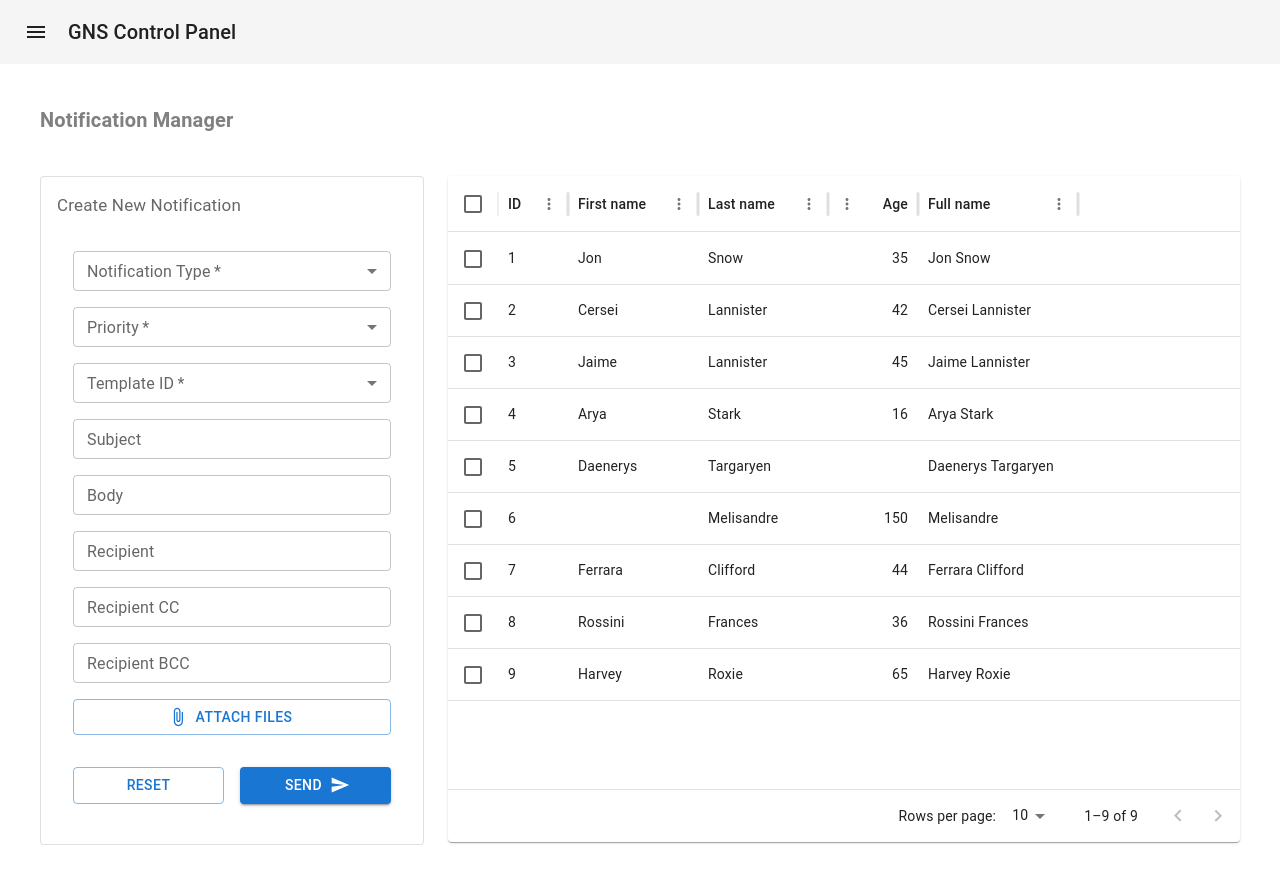
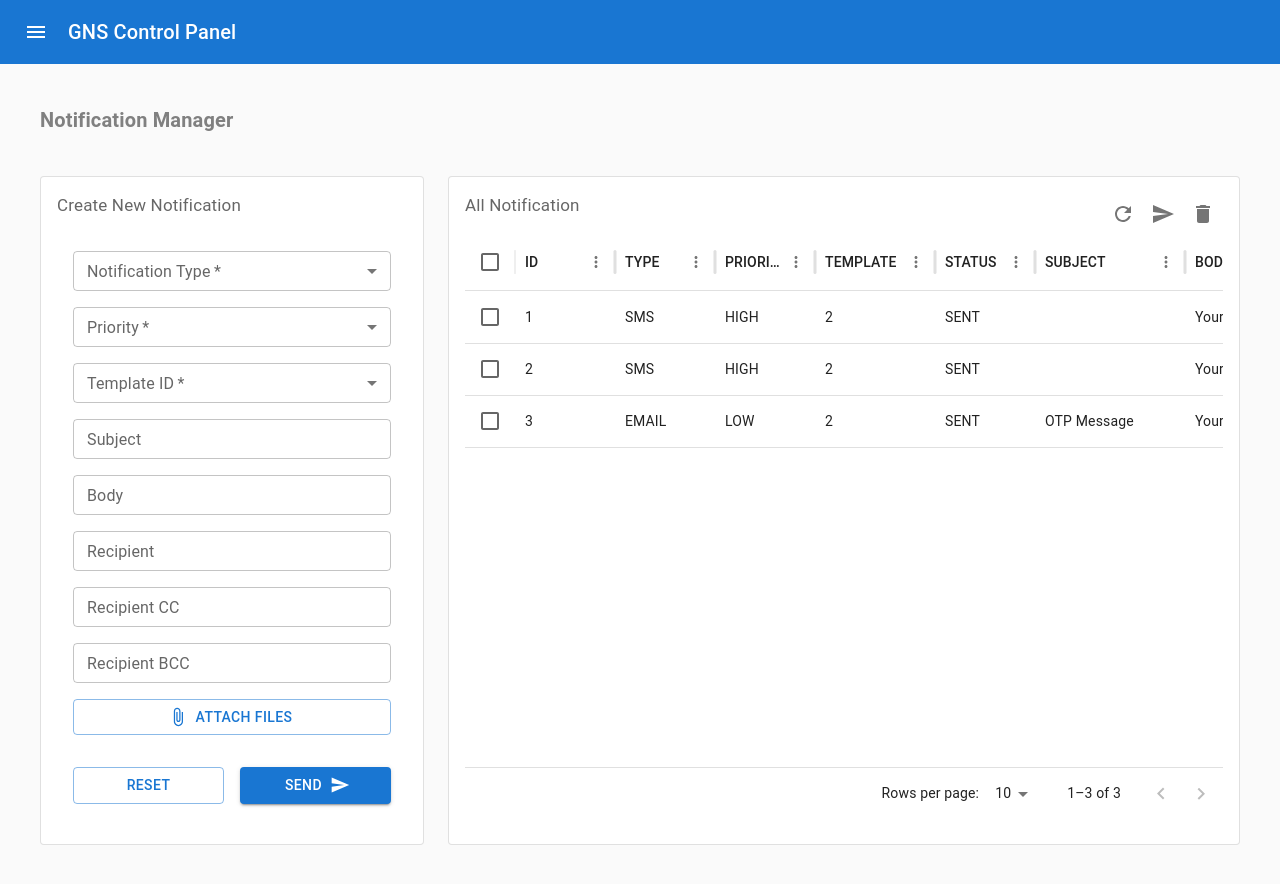
Before and after one commit to Ruvindu/gns_webapp, a React (Create React App) app: page /NotificationManager in a window 1280 px wide. Built offline with nearby package versions, Linux system fonts and the light colour scheme.

Commit message:
Notification manager ui

```diff
--- a/src/App.js
+++ b/src/App.js
@@ -1,6 +1,4 @@
-// App.js
-import React from 'react';
-import Paper from "@mui/material/Paper";
+import React, { useEffect } from 'react';
 import Sidebar from './components/header/Sidebar';
 import { BrowserRouter, Routes, Route } from 'react-router-dom';
 import DashBoard from './components/pages/Dashboard';
@@ -9,26 +7,39 @@ import Settings from './components/pages/Settings';
 import Cache from './components/pages/Cache';
 import Templates from './components/pages/Templates';
 import PageNotFound from './components/pages/PageNotFound';
-
-
+import { ThemeProvider, createTheme } from '@mui/material/styles';
 
 function App() {
+  useEffect(() => {
+    document.body.style.backgroundColor = '#fafafa'; // Set the desired background color here
+
+    return () => {
+      document.body.style.backgroundColor = '';
+    };
+  }, []);
+
+  const theme = createTheme({
+    palette: {
+      primary: {
+        main: '#1976d2', // Set your desired primary color here
+      },
+    },
+  });
+
   return (
-
-    // <Paper>
+    <ThemeProvider theme={theme}>
       <BrowserRouter>
-      <Sidebar />
+        <Sidebar />
         <Routes>
-          <Route path="/" element={<DashBoard />}></Route>
-          <Route path="/NotificationManager" element={<NotificationManager />}></Route>
-          <Route path="/Templates" element={<Templates />}></Route>
-          <Route path="/Cache" element={<Cache />}></Route>
-          <Route path="/Settings" element={<Settings />}></Route>
-          <Route path="*" element={<PageNotFound />}></Route>
+          <Route path="/" element={<DashBoard />} />
+          <Route path="/NotificationManager" element={<NotificationManager />} />
+          <Route path="/Templates" element={<Templates />} />
+          <Route path="/Cache" element={<Cache />} />
+          <Route path="/Settings" element={<Settings />} />
+          <Route path="*" element={<PageNotFound />} />
         </Routes>
       </BrowserRouter>
-    // </Paper>
-
+    </ThemeProvider>
   );
 }
 
--- a/src/components/header/Sidebar.jsx
+++ b/src/components/header/Sidebar.jsx
@@ -98,7 +98,7 @@ const Sidebar = () => {
 
     return (
         <Box sx={{ flexGrow: 1 }}>
-            <AppBar position="static" color="default" elevation={0}>
+            <AppBar position="static" color="primary" elevation={0}>
                 <Toolbar>
                     <IconButton
                         size="large"
--- a/src/components/pages/NotificationManager.jsx
+++ b/src/components/pages/NotificationManager.jsx
@@ -1,9 +1,11 @@
 import React, { useState } from 'react';
-import { Box, Paper, Typography, Card, CardContent, TextField, Button, Chip, MenuItem } from '@mui/material';
+import { Box, Paper, Typography, Card, CardContent, TextField, Button, Chip, MenuItem, IconButton, Stack, Tooltip } from '@mui/material';
 import { DataGrid, GridColDef } from '@mui/x-data-grid';
 import Grid from '@mui/material/Grid2';
 import SendIcon from '@mui/icons-material/Send';
 import AttachFileIcon from '@mui/icons-material/AttachFile';
+import DeleteIcon from '@mui/icons-material/Delete';
+import RefreshIcon from '@mui/icons-material/Refresh';
 
 const NotificationManager = () => {
 
@@ -72,36 +74,43 @@ const NotificationManager = () => {
   /* Notification Table Consts*/
 
   const columns = [
-    { field: 'id', headerName: 'ID', width: 70 },
-    { field: 'firstName', headerName: 'First name', width: 130 },
-    { field: 'lastName', headerName: 'Last name', width: 130 },
-    {
-      field: 'age',
-      headerName: 'Age',
-      type: 'number',
-      width: 90,
-    },
-    {
-      field: 'fullName',
-      headerName: 'Full name',
-      description: 'This column has a value getter and is not sortable.',
-      sortable: false,
-      width: 160,
-      valueGetter: (value, row) => `${row.firstName || ''} ${row.lastName || ''}`,
-    },
+    // { field: 'id', headerName: 'ID', width: 70 },
+    // { field: 'firstName', headerName: 'First name', width: 130 },
+    // { field: 'lastName', headerName: 'Last name', width: 130 },
+    // {
+    //   field: 'age',
+    //   headerName: 'Age',
+    //   type: 'number',
+    //   width: 90,
+    // },
+    // {
+    //   field: 'fullName',
+    //   headerName: 'Full name',
+    //   description: 'This column has a value getter and is not sortable.',
+    //   sortable: false,
+    //   width: 160,
+    //   valueGetter: (value, row) => `${row.firstName || ''} ${row.lastName || ''}`,
+    // },
+
+    { field: 'id', headerName: 'ID', width: 100 },
+    { field: 'type', headerName: 'TYPE', width: 100 },
+    { field: 'priority', headerName: 'PRIORITY', width: 100 },
+    { field: 'template', headerName: 'TEMPLATE', width: 120 },
+    { field: 'status', headerName: 'STATUS', width: 100 },
+    { field: 'subject', headerName: 'SUBJECT', width: 150 },
+    { field: 'body', headerName: 'BODY', width: 200 },
+    { field: 'recipient', headerName: 'RECIPIENT', width: 100 },
+    { field: 'recipientCC', headerName: 'RECIPIENT CC', width: 100 },
+    { field: 'recipientBCC', headerName: 'RECIPIENT BCC', width: 100 },
+    { field: 'attachment_available', headerName: 'ATTACHMENT AVAILABLE', width: 100 }
   ];
 
 
   const rows = [
-    { id: 1, lastName: 'Snow', firstName: 'Jon', age: 35 },
-    { id: 2, lastName: 'Lannister', firstName: 'Cersei', age: 42 },
-    { id: 3, lastName: 'Lannister', firstName: 'Jaime', age: 45 },
-    { id: 4, lastName: 'Stark', firstName: 'Arya', age: 16 },
-    { id: 5, lastName: 'Targaryen', firstName: 'Daenerys', age: null },
-    { id: 6, lastName: 'Melisandre', firstName: null, age: 150 },
-    { id: 7, lastName: 'Clifford', firstName: 'Ferrara', age: 44 },
-    { id: 8, lastName: 'Frances', firstName: 'Rossini', age: 36 },
-    { id: 9, lastName: 'Roxie', firstName: 'Harvey', age: 65 },
+    { id: 1, type: 'SMS', priority: 'HIGH', template: 2, status: "SENT", subject: null, body: "Your OTP is 1234", recipient: "0711234500", recipientCC: null, recipientBCC: null, attachment_available: 0 },
+    { id: 2, type: 'SMS', priority: 'HIGH', template: 2, status: "SENT", subject: null, body: "Your OTP is 1234", recipient: "0711234500", recipientCC: null, recipientBCC: null, attachment_available: 0 },
+    { id: 3, type: 'EMAIL', priority: 'LOW', template: 2, status: "SENT", subject: "OTP Message", body: "Your OTP is 1234", recipient: "test@gmail.com", recipientCC: null, recipientBCC: null, attachment_available: 0 }
+
   ];
 
   const paginationModel = { page: 0, pageSize: 10 };
@@ -283,8 +292,41 @@ const NotificationManager = () => {
 
 
       <Grid size={{ xs: 12, md: 8 }} marginTop={2}>
+        <Card variant='outlined'>
+          <CardContent>
 
-        <Paper sx={{ height: 666, width: '100%' }}>
+            <Box sx={{
+              display: "flex",
+              justifyContent: 'space-between',
+            }} >
+              <Typography gutterBottom sx={{ color: 'text.secondary', fontSize: 17, marginBottom: 2 }}>
+                All Notification
+              </Typography>
+
+
+              <Stack direction="row" >
+                <Tooltip title="Refresh">
+                  <IconButton aria-label="refresh">
+                    <RefreshIcon />
+                  </IconButton>
+                </Tooltip>
+
+                <Tooltip title="Re Send">
+                  <IconButton aria-label="resend">
+                    <SendIcon />
+                  </IconButton>
+                </Tooltip>
+
+                <Tooltip title="Delete">
+                  <IconButton aria-label="delete">
+                    <DeleteIcon />
+                  </IconButton>
+                </Tooltip>
+              </Stack>
+
+            </Box>
+
+            <Box sx={{ height: 585, width: '100%' }}>
               <DataGrid
                 rows={rows}
                 columns={columns}
@@ -293,10 +335,13 @@ const NotificationManager = () => {
                 checkboxSelection
                 sx={{ border: 0 }}
               />
-        </Paper>
+            </Box>
+
+          </CardContent>
+        </Card>
 
       </Grid>
-    </Grid>
+    </Grid >
   );
 };
 
```
Lines whose indentation alone changed are shown as unchanged.
